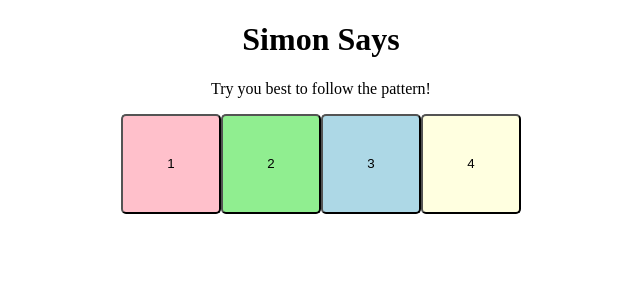
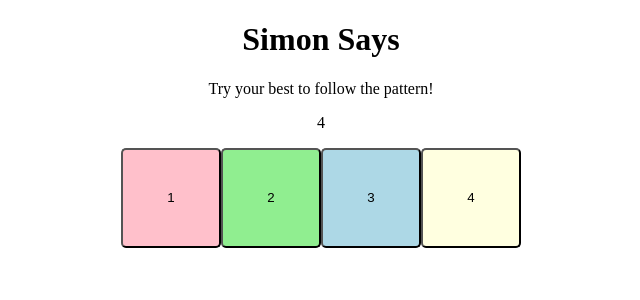
Before and after one commit to KVincenti/simon-says, a React (Create React App) app: page / in a window 1280 px wide. Shown: the top 300 px of the page, without its empty margins (319-959 px from the left). Built offline with nearby package versions, Linux system fonts and the light colour scheme.

Commit message:
Added a pattern to follow

```diff
--- a/src/App.tsx
+++ b/src/App.tsx
@@ -4,11 +4,13 @@ import GameButton from './components/GameButton/GameButton';
 
 function App() {
   const [pattern, setPattern] = React.useState(generateNewPattern([]));
+  const [currentIndex, setCurrentIndex] = React.useState(0);
 
   return (
     <div className="App">
       <h1>Simon Says</h1>
-      <p>Try you best to follow the pattern!</p>
+      <p>Try your best to follow the pattern!</p>
+      <p>{pattern}</p>
       <GameButton
         color="pink"
         number={1}
@@ -31,10 +33,24 @@ function App() {
       />
     </div>
   );
+
+  function onButtonClick(number: number) {
+    // User selected a wrong number
+    if(number !== pattern[currentIndex]) {
+      console.log("you suck");
+      setCurrentIndex(0);
+      return;
     }
 
-function onButtonClick(number: number) {
-  console.log(number)
+    // User finished the current pattern, let's add a new number, and have them start at the beginning again
+    if(currentIndex === pattern.length - 1) {
+      setPattern(generateNewPattern(pattern));
+      setCurrentIndex(0);
+      return;
+    }
+
+    // User got this one right, move them to the next number
+    setCurrentIndex(currentIndex + 1);
   }
 
   function generateNewPattern(currentPattern: number[]) {
@@ -43,5 +59,6 @@ function generateNewPattern(currentPattern: number[]) {
     newPattern.push(ranNum);
     return newPattern;
   }
+}
 
 export default App;
```
Lines whose indentation alone changed are shown as unchanged.
